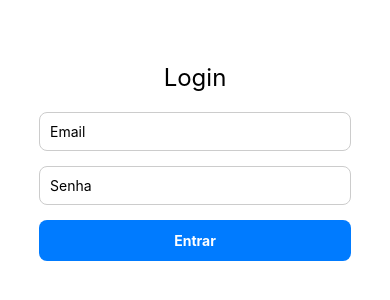
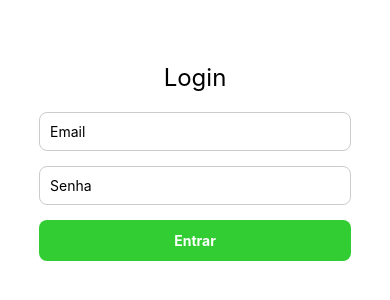
Before and after one commit to GabrielOliveira11cordeiro/Aplicativo-de-de-Tranca-de-porta-, a React Native app: screen /Login in a window 390 px wide. Shown: the part 260-560 px from the top of the page. Built offline with nearby package versions, Linux system fonts and the light colour scheme.

Commit message:
atualiza telas de login e cadastro

```diff
--- a/package.json
+++ b/package.json
@@ -12,7 +12,9 @@
   },
   "dependencies": {
     "@expo/vector-icons": "^15.0.2",
+    "@react-native-community/datetimepicker": "^8.4.5",
     "@react-native-community/masked-view": "^0.1.11",
+    "@react-native-picker/picker": "2.11.1",
     "@react-navigation/bottom-tabs": "^7.4.9",
     "@react-navigation/elements": "^2.6.3",
     "@react-navigation/native": "^7.1.18",
@@ -32,7 +34,9 @@
     "react": "19.1.0",
     "react-dom": "19.1.0",
     "react-native": "0.81.4",
+    "react-native-dropdown-picker": "^5.4.6",
     "react-native-gesture-handler": "~2.28.0",
+    "react-native-modal-datetime-picker": "^18.0.0",
     "react-native-reanimated": "~4.1.1",
     "react-native-safe-area-context": "~5.6.0",
     "react-native-screens": "~4.16.0",
--- a/src/screens/Login.js
+++ b/src/screens/Login.js
@@ -60,7 +60,7 @@ const styles = StyleSheet.create({
     borderRadius: 8,
   },
   button: {
-    backgroundColor: '#007bff',
+    backgroundColor: '#32CD32',
     padding: 12,
     borderRadius: 8,
     width: '80%',
--- a/tsconfig.json
+++ b/tsconfig.json
@@ -13,5 +13,5 @@
     "**/*.tsx",
     ".expo/types/**/*.ts",
     "expo-env.d.ts"
-  ]
+, "app/(tabs)/_layout.js", "app/(tabs)/Reservas.js", "app/(tabs)/Login.js"  ]
 }
```
Also changed, not shown: assets/images/logo.jpeg (added), src/screens/CadastrarSala.js (line endings or trailing spaces), 1 other file (tests, documents, lock files or other folders).
